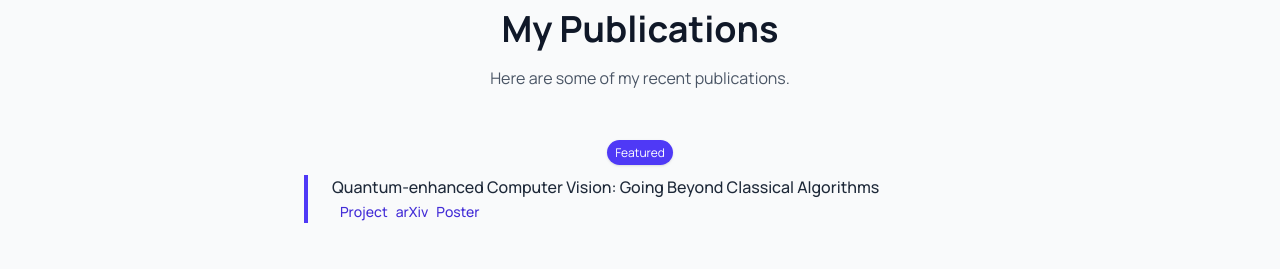
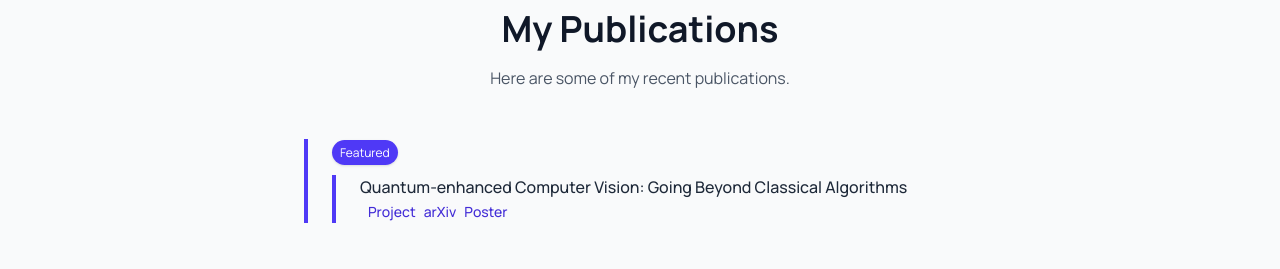
Before and after one commit to nkuetemeli/nkuetemeli.github.io, a React (Vite) app: page / in a window 1280 px wide. Shown: the part 1720-1989 px from the top of the page. Built offline with nearby package versions, Linux system fonts and the light colour scheme; grey boxes are pictures that could not be loaded.

Commit message:
MyGit New design

```diff
--- a/components/PublicationsSection.tsx
+++ b/components/PublicationsSection.tsx
@@ -63,12 +63,13 @@ const PublicationsSection: React.FC = () => {
 
             {/* Featured Publications */}
             {featuredPublications.length > 0 && (
-                <div className="featured-section">
+                <div className="max-w-2xl mx-auto mb-12 border-l-4 border-indigo-600 pl-6 text-left">
                   <div className="mb-3">
                     <span className="bg-indigo-600 text-white text-xs px-2 py-1 rounded-full shadow">
                       Featured
                     </span>
                   </div>
+
                   <motion.ul
                       variants={itemVariants}
                       className="max-w-2xl mx-auto mb-12 text-left space-y-3 border-l-4 border-indigo-600 pl-6"
@@ -143,8 +144,8 @@ const PublicationsSection: React.FC = () => {
           <motion.div
               className="grid grid-cols-1 md:grid-cols-2 lg:grid-cols-3 gap-8"
               layout
-                variants={containerVariants}
-            >
+              variants={containerVariants}
+          >
               {visiblePublications.map((pub) => {
                 const isFeatured = pub.featured;
 
```
Also changed, not shown: 3 other files (tests, documents, lock files or other folders).
